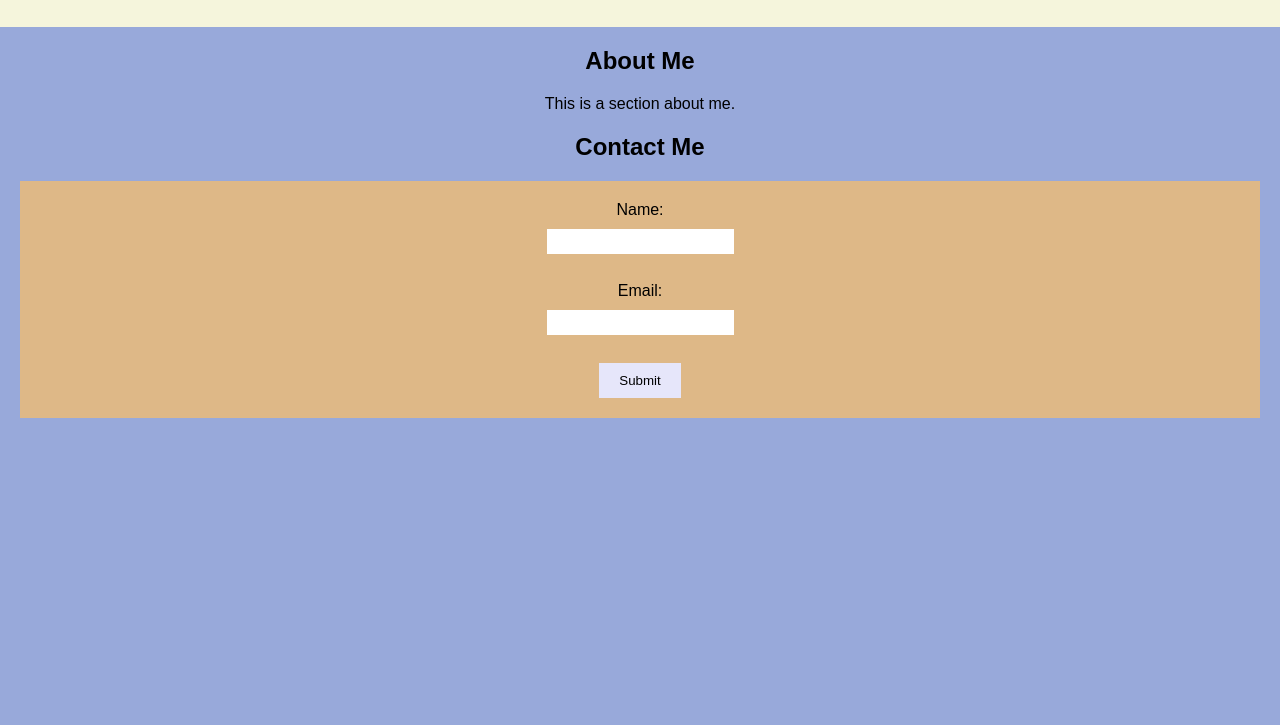
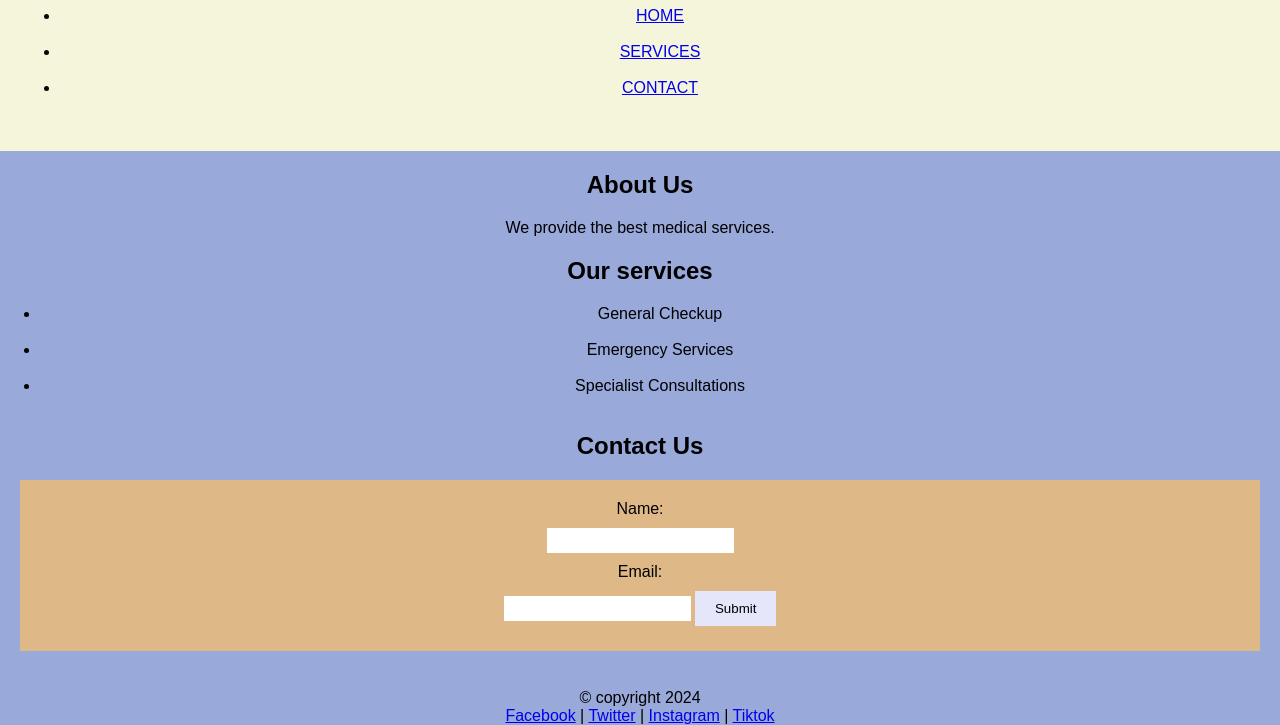
Before and after one commit to Eqush/Techbrainiac, a plain HTML site: page index.html in a window 1280 px wide. Shown: the part 93-818 px from the top of the page. Drawn offline with Linux system fonts and the light colour scheme.

Commit message:
Add files via upload

```diff
--- a/index.html
+++ b/index.html
@@ -2,31 +2,63 @@
 <html lang="en">
     <head>
         <meta charset="UTF-8">
-        <meta name="viewport" content="width=device-width.  initial-scale=1.0">
-        <title>My Web Page.</title>
+        <meta name="viewport" content="width=device-width, initial-scale=1.0">
+        <title>My medical webpage</title>
         <link rel="stylesheet" href="style.css">
     </head>
     <body>
         <header>
-            <h1>Welcome To My Web Page.</h1>
+            <h1>Welcome to Our Medical Center</h1>
+            <nav>
+                <ul>
+                    <li><a href="#home">HOME</a></li>
+                    <br>
+                    <li><a href="#services">SERVICES</a></li>
+                    <br>
+                    <li><a href="#contact">CONTACT</a></li>
+                    <br>
+                </ul>
+            </nav>
         </header>
-        <section>
-            <div class="content">
-                <h2>About Me</h2>
-                <p>This is a section about me.</p>
+        <section id="home">
+            <h2>About Us</h2>
+            <p>We provide the best medical services.</p>
+        </section>
+        <section id="services">
+        </section>
+        <section id="services">
+            <h2>Our services</h2>
+            <ul>
+                <li>General Checkup</li>
+                <br>
+                <li>Emergency Services</li>
+                <br>
+                <li>Specialist Consultations</li>
+                <br>
+            </ul>
+        </section>
+        <section id="contact">
+            <h2>Contact Us</h2>
+            <form id="contactForm">
+                <label for="name">Name:</label>
+                <input type="text" id="name" name="name" required>
+                <label for="email">Email:</label>
+                <input type="email" id="email" name="email" required>
+                <button type="submit">Submit</button>
+            </form>
+        </section>
+        <footer>
+            <div class="footer content">
+                <br>
+                <div>&copy; copyright 2024 </div>
+                <div>
+                    <a href="#facebook">Facebook</a> |
+                    <a href="#x">Twitter</a> |
+                    <a href="#instagram">Instagram</a> |
+                    <a href="#tiktok">Tiktok</a>
+                </div>
             </div>
-            <div>
-                <h2>Contact Me</h2>
-                <form action="/submit" method="post">
-                    <label for="name">Name:</label>
-                    <input type="text" id="email" name="name">
-                    <br><br>
-                    <label for="email">Email:</label>
-                    <input type="email" id="email" name="email">
-                    <br><br>
-                    <button type="submit">Submit</button>
-                </form>
-            </div>
-        </section>
+        </footer>
     </body>
+    <script src="script.js"></script>
 </html>
```
